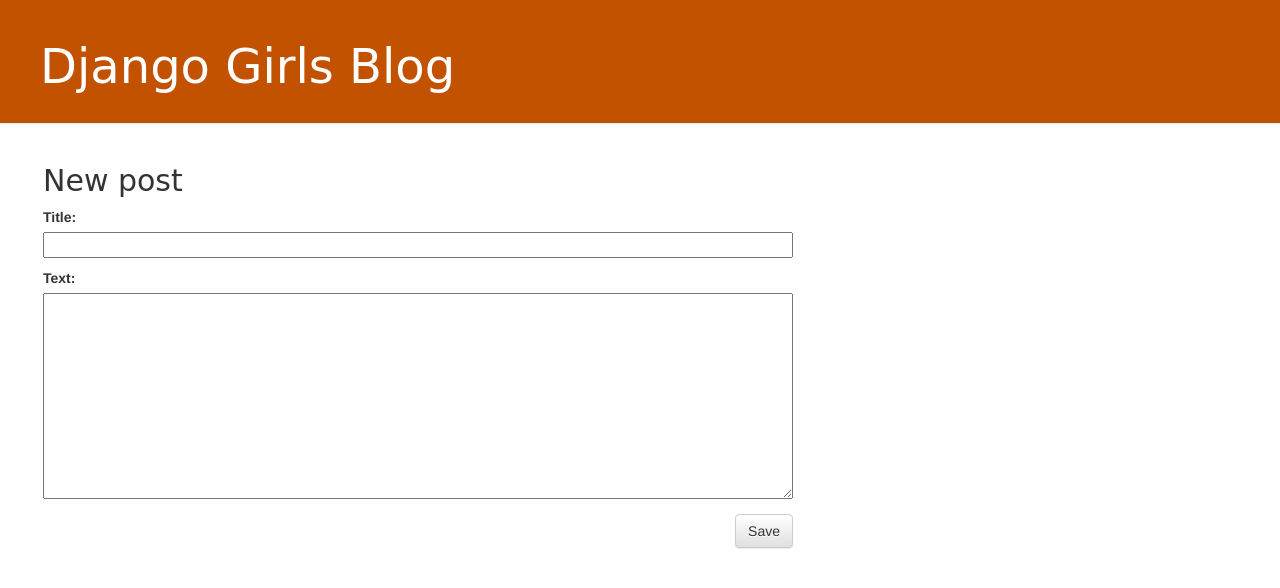
After one commit to ErikPat/my-first-blog, a Django app: page /post/new in a window 1280 px wide. The commit adds this page. Shown: the top 588 px of the page. Run offline with Django 3.2, Linux system fonts and the light colour scheme; some libraries are stand-ins or nearby versions; some web fonts are replaced.

Commit message:
Agregadas páginas/views para agregar y editar publicaciones.

```diff
--- /dev/null
+++ b/blog/forms.py
@@ -0,0 +1,7 @@
+from django import forms
+from .models import Post
+
+class PostForm(forms.ModelForm):
+    class Meta:
+        model = Post
+        fields = ('title', 'text',)
--- a/blog/templates/blog/base.html
+++ b/blog/templates/blog/base.html
@@ -12,6 +12,11 @@
 
 <body>
     <div class="page-header">
+        {% if user.is_authenticated %}
+            <a href="{% url 'post_new' %}" class="top-menu">
+            <span class="glyphicon glyphicon-plus"></span>
+        </a>
+        {% endif %}
         <h1><a href="">Django Girls Blog</a></h1>
     </div>
     <div class="content container">
--- a/blog/templates/blog/post_detail.html
+++ b/blog/templates/blog/post_detail.html
@@ -7,6 +7,11 @@
                 {{ post.published_date }}
             </div>
         {% endif %}
+        {% if user.is_authenticated %}
+	         <a class="btn btn-default" href="{% url 'post_edit' pk=post.pk %}">
+	         	<span class="glyphicon glyphicon-pencil"></span>
+	         </a>
+	    {% endif %}
         <h2>{{ post.title }}</h2>
         <p>{{ post.text|linebreaksbr }}</p>
     </div>
--- /dev/null
+++ b/blog/templates/blog/post_edit.html
@@ -0,0 +1,9 @@
+{% extends 'blog/base.html' %}
+
+{% block content %}
+    <h2>New post</h2>
+    <form method="POST" class="post-form">{% csrf_token %}
+        {{ form.as_p }}
+        <button type="submit" class="save btn btn-default">Save</button>
+    </form>
+{% endblock %}
--- a/blog/urls.py
+++ b/blog/urls.py
@@ -4,4 +4,6 @@
 urlpatterns = [
     url(r'^$', views.post_list, name='post_list'),
     url(r'^post/(?P<pk>\d+)/$', views.post_detail, name='post_detail'),
+    url(r'^post/new', views.post_new, name='post_new'),
+    url(r'^post/(?P<pk>\d+)/edit/$', views.post_edit, name='post_edit'),
 ]
--- a/blog/views.py
+++ b/blog/views.py
@@ -1,7 +1,8 @@
 # -*- coding: utf-8 -*-
 from __future__ import unicode_literals
 from django.utils import timezone
-from django.shortcuts import render, get_object_or_404
+from django.shortcuts import render, get_object_or_404, redirect
+from .forms import PostForm
 from .models import Post
 
 # Create your views here.
@@ -13,3 +14,30 @@
 def post_detail(request, pk):
 	post = get_object_or_404(Post, pk=pk)
 	return render(request, 'blog/post_detail.html', {'post': post})
+
+def post_new(request):
+    if request.method == "POST":
+        form = PostForm(request.POST)
+        if form.is_valid():
+            post = form.save(commit=False)
+            post.author = request.user
+            post.published_date = timezone.now()
+            post.save()
+            return redirect('post_detail', pk=post.pk)
+    else:
+    	form = PostForm()
+        return render(request, 'blog/post_edit.html', {'form': form})
+
+def post_edit(request, pk):
+    post = get_object_or_404(Post, pk=pk)
+    if request.method == "POST":
+        form = PostForm(request.POST, instance=post)
+        if form.is_valid():
+            post = form.save(commit=False)
+            post.author = request.user
+            post.published_date = timezone.now()
+            post.save()
+            return redirect('post_detail', pk=post.pk)
+    else:
+        form = PostForm(instance=post)
+    	return render(request, 'blog/post_edit.html', {'form': form})
```
